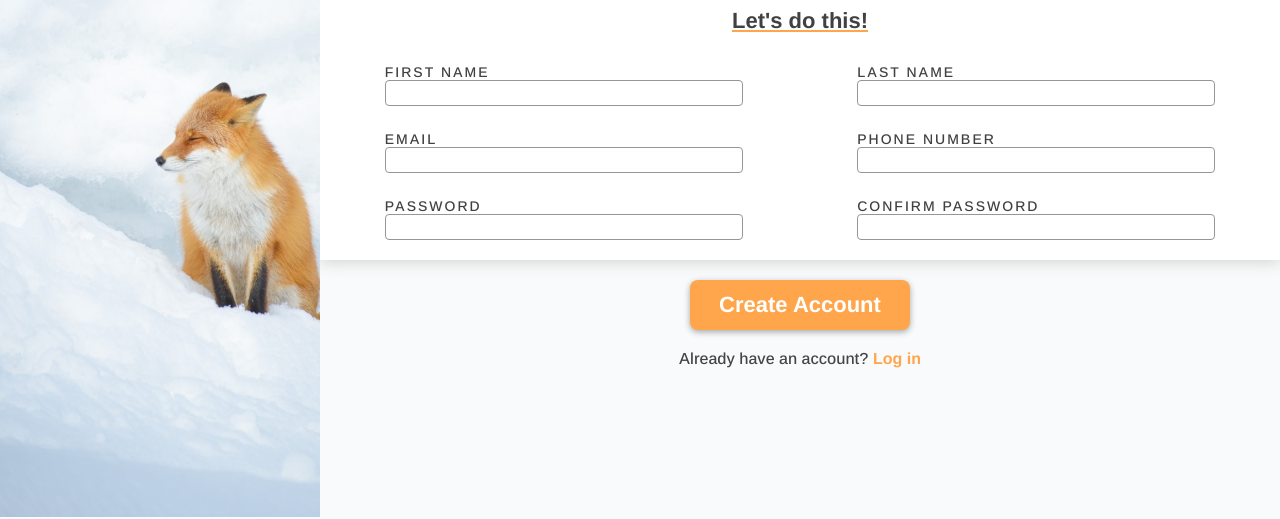
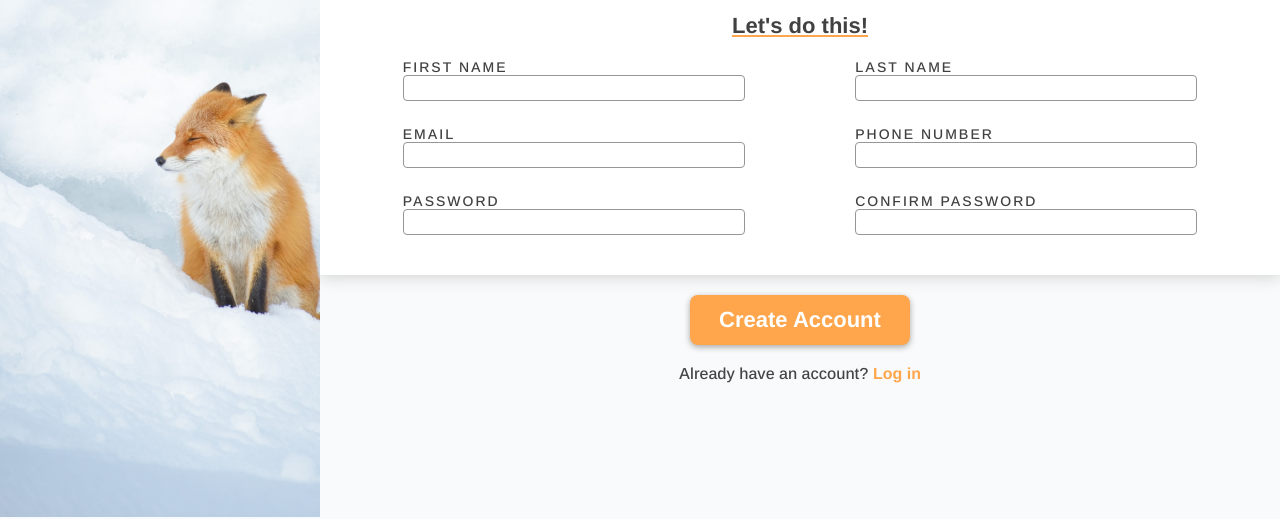
Before and after one commit to alejandrosb8/Sign-Up, a plain HTML site: page index.html in a window 1280 px wide. Shown: the part 283-802 px from the top of the page. Drawn offline with nearby package versions, Linux system fonts and the light colour scheme.

Commit message:
more minor change

```diff
--- a/style.css
+++ b/style.css
@@ -91,10 +91,11 @@ input {
 .main-form {
 	background-color: var(--white);
 	box-shadow: 0 2px 15px #d1d1d1;
-	padding: 20px;
+	padding: 40px;
 	width: 100%;
 }
 .grid-container {
+	width: 100%;
 	display: grid;
 	margin-top: 30px;
 	grid-template-columns: 1fr;
@@ -236,7 +237,9 @@ button:active {
 		margin: auto;
 	}
 	.grid-container {
+		max-width: 1200px;
 		grid-template-columns: 1fr 1fr;
+		margin: auto;
 	}
 	.main-form p {
 		width: 100%;
```
